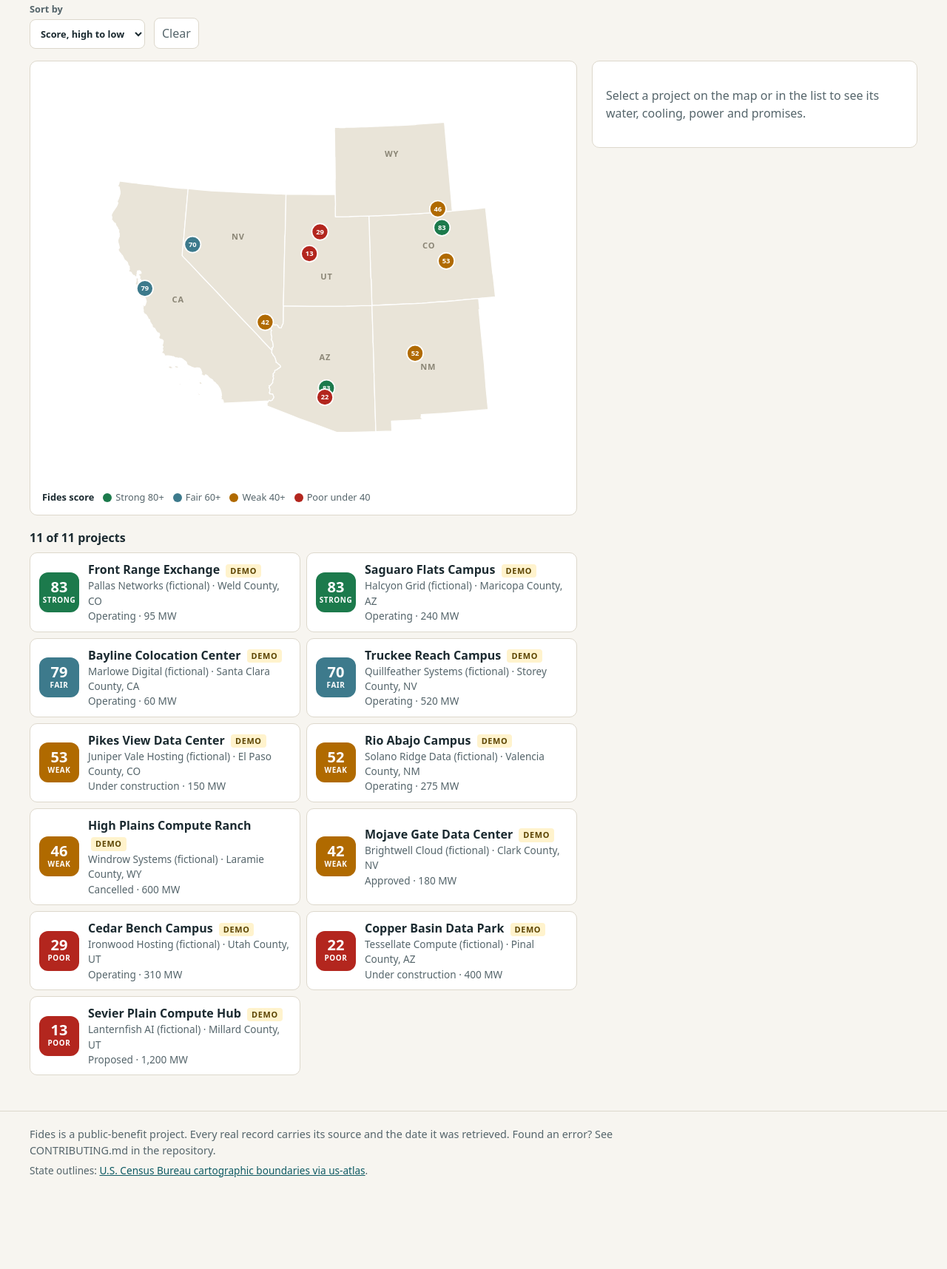
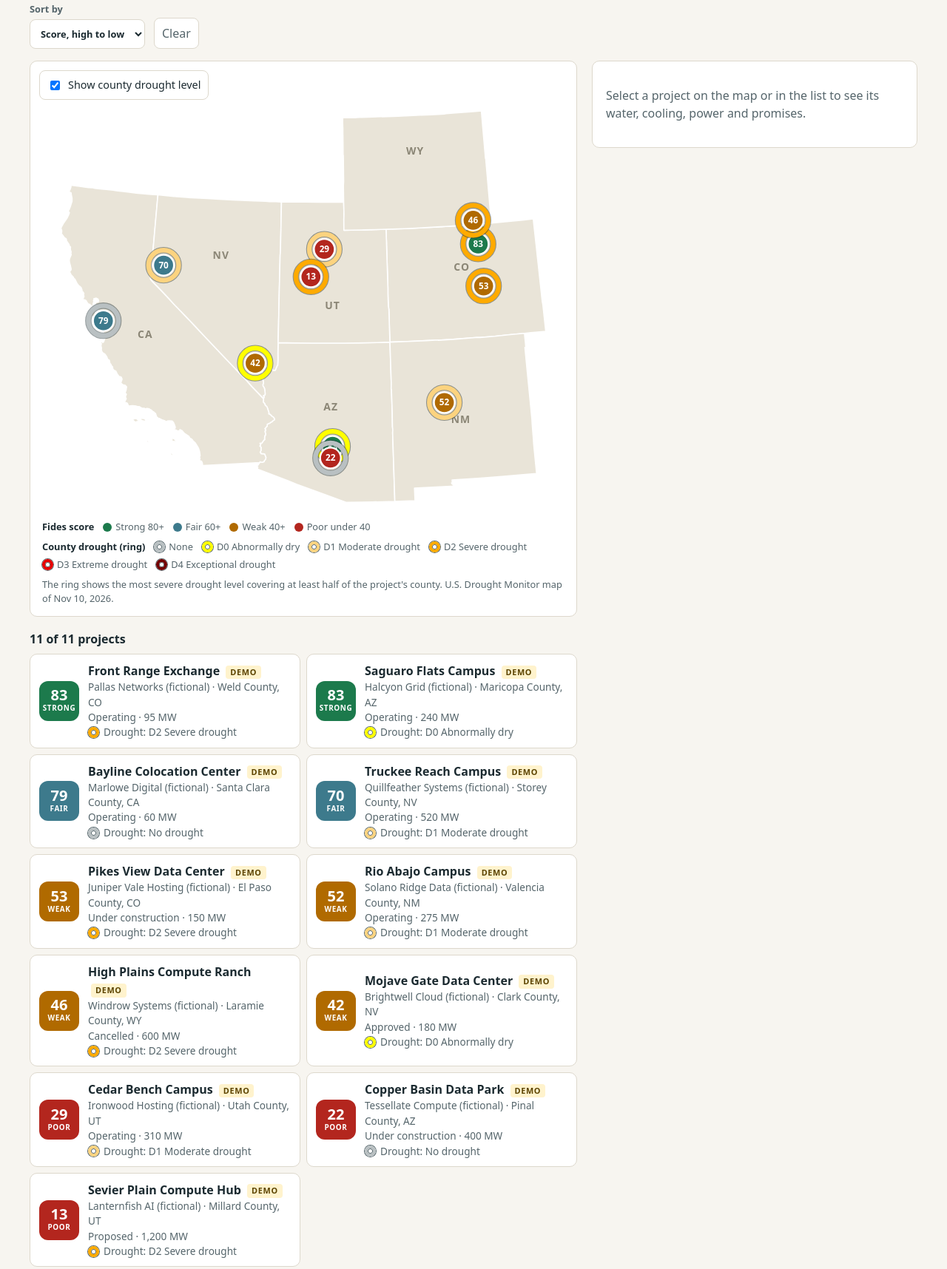
Before and after one commit to laufferw/Fides, a website with bundled scripts: page site/index.html in a window 1280 px wide. Shown: the part 232-1948 px from the top of the page at 74% size. Before the commit the page ends 1863 px from the top, so only its background shows below. Built offline with nearby package versions, Linux system fonts and the light colour scheme.

Commit message:
Add drought layer: county drought level on each project
A ring around each map marker, a line in each project card and a fact
in the detail panel show the U.S. Drought Monitor level covering at
least half of the project's county, with the map date and source. The
layer can be switched off. Map height now follows the region's shape.

Co-Authored-By: Claude Fable 5.2 <noreply@anthropic.com>
Claude-Session: https://claude.ai/code/session_01HYT1YRRkDGH6j9F8pSVN9j

```diff
--- a/site/css/style.css
+++ b/site/css/style.css
@@ -121,6 +121,7 @@ main.wrap { padding-top: 24px; padding-bottom: 48px; min-height: 60vh; }
 .marker-dot { fill: currentColor; stroke: var(--card); stroke-width: 2; }
 .marker-score { fill: var(--card); font: 700 11px var(--font); text-anchor: middle; pointer-events: none; }
 .marker-ring { fill: none; stroke-width: 6; }
+.marker-ring-edge { fill: none; stroke: var(--ink); stroke-width: 8; opacity: 0.45; }
 .marker.is-selected .marker-dot { stroke: var(--ink); stroke-width: 3; }
 .marker:focus { outline: none; }
 .marker:focus-visible .marker-dot { stroke: var(--accent); stroke-width: 4; }
@@ -140,7 +141,9 @@ main.wrap { padding-top: 24px; padding-bottom: 48px; min-height: 60vh; }
 .legend-item { display: inline-flex; align-items: center; gap: 5px; white-space: nowrap; }
 .legend-note { flex-basis: 100%; }
 .swatch { width: 12px; height: 12px; border-radius: 50%; background: currentColor; display: inline-block; }
-.swatch-ring { background: none; border: 3px solid; width: 14px; height: 14px; }
+.swatch-ring { background: none; border: 4px solid; width: 15px; height: 15px; flex: none; box-shadow: 0 0 0 1px var(--ink-soft), inset 0 0 0 1px var(--ink-soft); }
+.drought-note { display: inline-flex; align-items: center; gap: 6px; }
+.project-meta .drought-note { display: flex; }
 
 /* ---- project list */
 
--- a/site/js/app.js
+++ b/site/js/app.js
@@ -2,6 +2,7 @@ import { loadAll } from './data.js';
 import { h, fill, link, formatDate } from './dom.js';
 import { createMap } from './map.js';
 import { RUBRIC, BANDS, scoreProject } from './scoring.js';
+import { DROUGHT_LEVELS, droughtFor } from './drought.js';
 
 const LABELS = {
   status: { proposed: 'Proposed', approved: 'Approved', under_construction: 'Under construction', operating: 'Operating', cancelled: 'Cancelled' },
@@ -15,7 +16,7 @@ const $ = (id) => document.getElementById(id);
 const number = (n, digits = 0) => n.toLocaleString('en-US', { maximumFractionDigits: digits });
 const mgy = (n) => (n == null ? 'Not disclosed' : `${number(n, 1)} million gallons a year`);
 
-const state = { data: null, scores: new Map(), selectedId: null, map: null };
+const state = { data: null, scores: new Map(), selectedId: null, map: null, showDrought: true };
 
 // ---------------------------------------------------------------- scoring
 
@@ -102,9 +103,54 @@ function renderProjects() {
   renderDetail();
 }
 
-// Hooks for map data layers (see the drought layer below).
-function markerRing() { return null; }
-function markerNote() { return null; }
+// ---------------------------------------------------------------- drought layer
+
+const drought = (p) => droughtFor(state.data.drought, p);
+
+function setupDroughtToggle() {
+  if (!state.data.drought) return;
+  const box = h('input', { type: 'checkbox', checked: state.showDrought });
+  box.addEventListener('change', () => {
+    state.showDrought = box.checked;
+    renderLegend();
+    renderProjects();
+  });
+  fill($('map-tools'), h('label', {}, box, 'Show county drought level'));
+}
+
+// Ring drawn around a map marker.
+function markerRing(p) {
+  const d = state.showDrought && drought(p);
+  return d ? { color: d.color, label: `Drought across most of the county: ${d.text}` } : null;
+}
+
+// Drought text in a project card.
+function markerNote(p) {
+  const d = state.showDrought && drought(p);
+  return d ? h('span', { class: 'drought-note' }, h('span', { class: 'swatch swatch-ring', style: `border-color:${d.color}` }), `Drought: ${d.text}`) : null;
+}
+
+function droughtFact(p) {
+  const d = drought(p);
+  if (!d) return null;
+  const src = state.data.drought;
+  const share = `${number(d.pct, 0)}% of ${d.countyName}`;
+  return fact('County drought',
+    h('span', { class: 'drought-note' }, h('span', { class: 'swatch swatch-ring', style: `border-color:${d.color}` }), h('strong', {}, d.text)),
+    d.level === 'None'
+      ? ` ${share} is free of drought.` + (d.maxLevel !== 'None' ? ` Worst level present: ${d.maxText}.` : '')
+      : ` ${share} is at this level or worse.` + (d.maxLevel !== d.level ? ` Worst level present: ${d.maxText}.` : ''),
+    h('span', { class: 'retrieved' }, ' ', link(src.source.homepage || src.source.url, 'U.S. Drought Monitor'), ` map of ${formatDate(src.map_date)}.`));
+}
+
+function droughtLegend() {
+  if (!state.data.drought || !state.showDrought) return null;
+  return [
+    h('span', { class: 'legend-group' }, h('span', { class: 'legend-title' }, 'County drought (ring)'),
+      DROUGHT_LEVELS.map((l) => h('span', { class: 'legend-item' }, h('span', { class: 'swatch swatch-ring', style: `border-color:${l.color}` }), l.key === 'None' ? 'None' : `${l.key} ${l.label}`))),
+    h('span', { class: 'legend-note' }, `The ring shows the most severe drought level covering at least half of the project's county. U.S. Drought Monitor map of ${formatDate(state.data.drought.map_date)}.`),
+  ];
+}
 
 function select(id, { focus = false } = {}) {
   state.selectedId = id;
@@ -175,7 +221,7 @@ function renderDetail() {
       fact('Cooling', RUBRIC.cooling.tiers[p.cooling]?.label ?? p.cooling),
       fact('Power', powerFact(p)),
       fact('Waste heat', RUBRIC.heat_reuse.tiers[p.heat_reuse]?.label ?? p.heat_reuse),
-      detailExtras(p)),
+      droughtFact(p)),
     h('h3', {}, 'Public commitments'),
     p.commitments.length
       ? h('ul', { class: 'commitments' }, p.commitments.map((c) => h('li', {},
@@ -186,8 +232,6 @@ function renderDetail() {
     h('h3', {}, 'Sources'),
     sourceList(p.sources));
 }
-
-function detailExtras() { return null; }
 
 // ---------------------------------------------------------------- rules tab
 
@@ -274,13 +318,12 @@ function setupTabs() {
 }
 
 function renderFooter() {
-  const { geo } = state.data;
-  $('footer').replaceChildren(
+  const { geo, drought } = state.data;
+  fill($('footer'),
     h('p', {}, 'Fides is a public-benefit project. Every real record carries its source and the date it was retrieved. Found an error? See CONTRIBUTING.md in the repository.'),
-    h('p', { class: 'retrieved' }, 'State outlines: ', link(geo.source.url, 'U.S. Census Bureau cartographic boundaries via us-atlas'), '.', footerExtras()));
+    h('p', { class: 'retrieved' }, 'State outlines: ', link(geo.source.url, 'U.S. Census Bureau cartographic boundaries via us-atlas'), '.'),
+    drought ? h('p', { class: 'retrieved' }, 'Drought data: ', link(drought.source.homepage || drought.source.url, 'U.S. Drought Monitor'), `, retrieved ${formatDate(drought.source.retrieved)}. ${drought.source.attribution}`) : null);
 }
-
-function footerExtras() { return null; }
 
 // ---------------------------------------------------------------- start
 
@@ -300,6 +343,7 @@ async function start() {
   scoreAll();
   state.map = createMap($('map'), state.data.geo, { onSelect: (id) => select(id, { focus: true }) });
   setupFilters();
+  setupDroughtToggle();
   $('project-list').addEventListener('click', (event) => {
     const card = event.target.closest('.project-card');
     if (card) select(card.dataset.id, { focus: true });
@@ -316,9 +360,7 @@ function renderLegend() {
   fill($('map-legend'),
     h('span', { class: 'legend-group' }, h('span', { class: 'legend-title' }, 'Fides score'),
       BANDS.map((b, i) => h('span', { class: 'legend-item' }, h('span', { class: `swatch band-${b.key}` }), `${b.label} ${i === BANDS.length - 1 ? `under ${BANDS[i - 1].min}` : `${b.min}+`}`))),
-    legendExtras());
+    droughtLegend());
 }
 
-function legendExtras() { return null; }
-
 start();
--- /dev/null
+++ b/site/js/drought.js
@@ -0,0 +1,36 @@
+// Drought layer: county drought level from the U.S. Drought Monitor, read
+// from data/normalized/drought_by_county.json (written by pipeline/usdm.py).
+//
+// Colors are the Drought Monitor's own, so the ring on a marker matches the
+// maps people already know.
+
+export const DROUGHT_LEVELS = [
+  { key: 'None', label: 'No drought', color: '#b9c0c2' },
+  { key: 'D0', label: 'Abnormally dry', color: '#ffff00' },
+  { key: 'D1', label: 'Moderate drought', color: '#fcd37f' },
+  { key: 'D2', label: 'Severe drought', color: '#ffaa00' },
+  { key: 'D3', label: 'Extreme drought', color: '#e60000' },
+  { key: 'D4', label: 'Exceptional drought', color: '#730000' },
+];
+
+const BY_KEY = Object.fromEntries(DROUGHT_LEVELS.map((level) => [level.key, level]));
+
+// Short text for a level: "D2 Severe drought", or "No drought".
+export const levelText = (key) => (key === 'None' ? BY_KEY.None.label : `${key} ${BY_KEY[key].label}`);
+
+// Drought facts for one project, or null if the county is not in the data.
+export function droughtFor(drought, project) {
+  const county = drought?.counties?.[project.county_fips];
+  if (!county || !BY_KEY[county.level]) return null;
+  const level = BY_KEY[county.level];
+  return {
+    level: county.level,
+    maxLevel: county.max_level,
+    color: level.color,
+    text: levelText(county.level),
+    maxText: levelText(county.max_level),
+    // Share of the county in the headline level or worse.
+    pct: county.level === 'None' ? county.pct_area.none : county.pct_area[county.level.toLowerCase()],
+    countyName: county.county,
+  };
+}
--- a/site/js/map.js
+++ b/site/js/map.js
@@ -3,7 +3,6 @@
 import { svg } from './dom.js';
 
 const WIDTH = 640;
-const HEIGHT = 660;
 const PAD = 14;
 const RAD = Math.PI / 180;
 
@@ -27,13 +26,14 @@ function fitProjection(states) {
     minX = Math.min(minX, x); maxX = Math.max(maxX, x);
     minY = Math.min(minY, y); maxY = Math.max(maxY, y);
   }
-  const scale = Math.min((WIDTH - 2 * PAD) / (maxX - minX), (HEIGHT - 2 * PAD) / (maxY - minY));
-  const dx = (WIDTH - scale * (maxX - minX)) / 2 - scale * minX;
-  const dy = (HEIGHT - scale * (maxY - minY)) / 2 - scale * minY;
-  return (point) => {
+  // Fill the width; the height follows from the shape of the region.
+  const scale = (WIDTH - 2 * PAD) / (maxX - minX);
+  const height = Math.ceil(scale * (maxY - minY) + 2 * PAD);
+  const project = (point) => {
     const [x, y] = raw(point);
-    return [x * scale + dx, y * scale + dy];
+    return [(x - minX) * scale + PAD, (y - minY) * scale + PAD];
   };
+  return { project, height };
 }
 
 const path = (project, rings) => rings
@@ -44,8 +44,8 @@ const path = (project, rings) => rings
 const LABEL_AT = { AZ: [-111.7, 34.6], CA: [-120.0, 36.9], CO: [-105.6, 39.4], NM: [-106.1, 34.0], NV: [-116.8, 39.9], UT: [-111.6, 38.2], WY: [-107.5, 43.6] };
 
 export function createMap(root, geo, { onSelect }) {
-  const project = fitProjection(geo.states);
-  root.setAttribute('viewBox', `0 0 ${WIDTH} ${HEIGHT}`);
+  const { project, height } = fitProjection(geo.states);
+  root.setAttribute('viewBox', `0 0 ${WIDTH} ${height}`);
   root.replaceChildren();
 
   const land = svg('g', { class: 'map-land', 'aria-hidden': 'true' });
@@ -76,7 +76,7 @@ export function createMap(root, geo, { onSelect }) {
         'aria-pressed': String(selected),
       });
       g.append(svg('title', {}, label));
-      if (ring) g.append(svg('circle', { r: 19, class: 'marker-ring', stroke: ring.color }));
+      if (ring) g.append(svg('circle', { r: 19, class: 'marker-ring-edge' }), svg('circle', { r: 19, class: 'marker-ring', stroke: ring.color }));
       g.append(svg('circle', { r: 13, class: 'marker-dot' }));
       g.append(svg('text', { class: 'marker-score', dy: '0.35em' }, String(score.total)));
       g.addEventListener('click', () => onSelect(p.id));
```
Also changed, not shown: data/normalized/drought_by_county.json, 1 other file.
